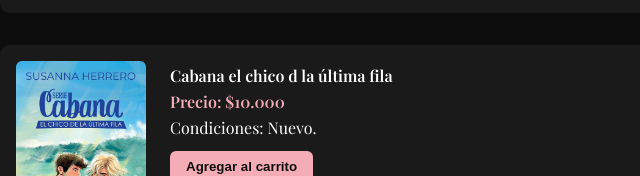
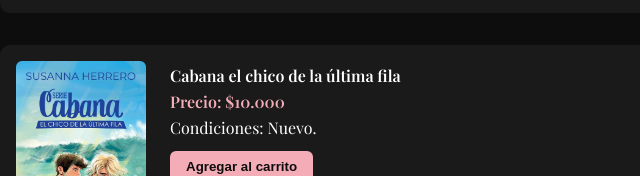
Before and after one commit to Ecolibros/Ecolibros, a plain HTML site: page pagina-libros-more.html in a window 1280 px wide. Shown: the part 7204-7380 px from the top of the page, 0-640 px from the left. Drawn offline with nearby package versions, Linux system fonts and the light colour scheme.

Commit message:
Update pagina-libros-more.html

```diff
--- a/pagina-libros-more.html
+++ b/pagina-libros-more.html
@@ -539,15 +539,15 @@
 <div class="libro">
         <img
           src="cabana2.jpg"
-          alt="Cabana  el chico d la última fila "
+          alt="Cabana  el chico de la última fila "
         />
         <div>
-          <p><strong>Cabana  el chico d la última fila </strong></p>
+          <p><strong>Cabana  el chico de la última fila </strong></p>
           <p class="precio">Precio: $10.000</p>
           <p>Condiciones: Nuevo.</p>
           <button
             class="btn"
-            onclick="agregarAlCarrito('Cabana  el chico d la última fila', 10000)"
+            onclick="agregarAlCarrito('Cabana  el chico de la última fila', 10000)"
           >
             Agregar al carrito
           </button>
```
